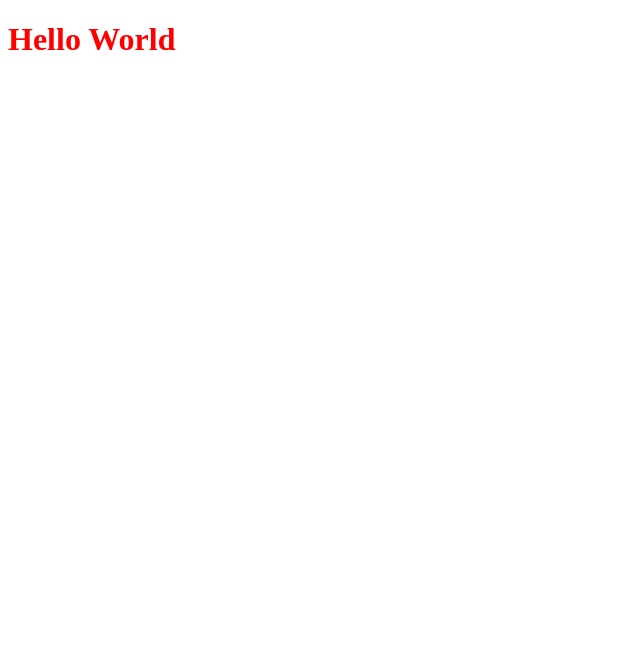
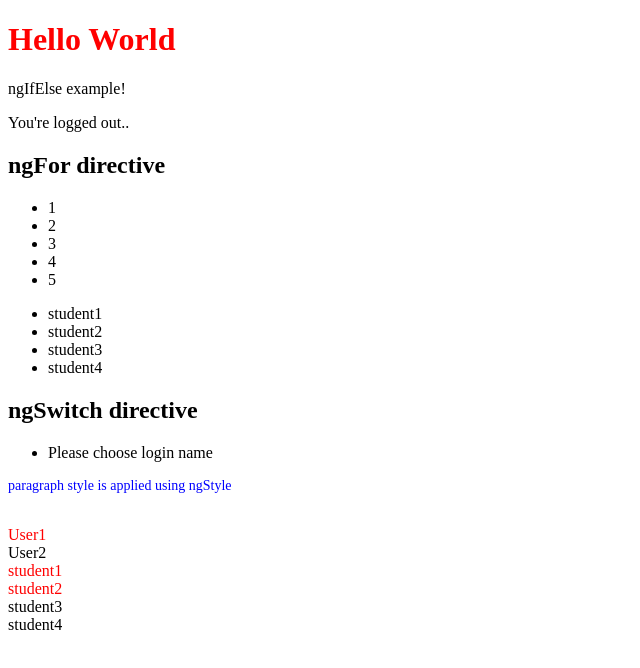
Before and after one commit to KHANT-SITHUZAW/Demo, an Angular app in the folder directives/: page / in a window 1280 px wide. Shown: the top 668 px of the page, without its empty margins (0-640 px from the left). Built offline with nearby package versions, Linux system fonts and the light colour scheme.

Commit message:
structural and attribute directives

```diff
--- a/directives/src/app/app.component.css
+++ b/directives/src/app/app.component.css
@@ -0,0 +1,3 @@
+.highlight {
+  color: red;
+}
--- a/directives/src/app/app.component.html
+++ b/directives/src/app/app.component.html
@@ -1,3 +1,50 @@
 <h1 appRedEl>
   Hello World
 </h1>
+<p *ngIf="display">Hello people</p>
+<p>ngIfElse example!</p>
+<div *ngIf="isLogIn; else isLogOut">
+   Hello you are logged in
+</div>
+<ng-template #isLogOut>
+   You're logged out..
+</ng-template>
+<h2>ngFor directive</h2>
+<ul>
+   <li *ngFor="let l of list">
+      {{l}}
+   </li>
+</ul>
+<ul>
+  <li *ngFor="let std of studentArr">
+     {{std.name}}
+  </li>
+</ul>
+<h2>ngSwitch directive</h2>
+<ul [ngSwitch]="title">
+   <li *ngSwitchCase="'user'">
+      <p>User is logged in..</p>
+   </li>
+   <li *ngSwitchCase="'admin'">
+      <p>admin is logged in</p>
+   </li>
+   <li *ngSwitchDefault>
+      <p>Please choose login name</p>
+   </li>
+</ul>
+<p [ngStyle]="{'color': 'blue', 'font-size': '14px'}">
+   paragraph style is applied using ngStyle
+</p>
+<div class="container">
+   <br/>
+   <div *ngFor="let user of users" [ngClass]="{
+      'highlight':user.userName === 'User1'
+   }">
+      {{ user.userName }}
+   </div>
+   <div *ngFor="let std of studentArr" [ngClass]="{
+      'highlight':std.id === 1 || std.id===2
+   }">
+      {{ std.name }}
+   </div>
+</div>
--- a/directives/src/app/app.component.ts
+++ b/directives/src/app/app.component.ts
@@ -1,4 +1,5 @@
 import { Component } from '@angular/core';
+import { User } from './user';
 
 @Component({
   selector: 'app-root',
@@ -7,4 +8,37 @@ import { Component } from '@angular/core';
 })
 export class AppComponent {
   title = 'directives';
+  display = false;
+  isLogIn : boolean = false;
+  isLogOut: boolean = true;
+  list = [1, 2, 3, 4, 5];
+  studentArr: any[] = [ {
+    "id": 1,
+    "name": "student1"
+ },
+ {
+    "id": 2,
+    "name": "student2"
+ },
+ {
+    "id": 3, "name": "student3"
+ },
+ {
+    "id": 4,
+    "name": "student4"
+ }
+ ];
+// trackByData(index:number, studentArr:any): number {
+//    return studentArr.id;
+// }
+users: User[] = [
+   {
+      "userId": 1,
+      "userName": 'User1'
+   },
+   {
+      "userId": 2,
+      "userName": 'User2'
+   },
+];
 }
--- /dev/null
+++ b/directives/src/app/user.ts
@@ -0,0 +1,5 @@
+export class User {
+
+  userId!: number;
+  userName!: string;
+}
```
Also changed, not shown: 1 other file (tests, documents, lock files or other folders).
